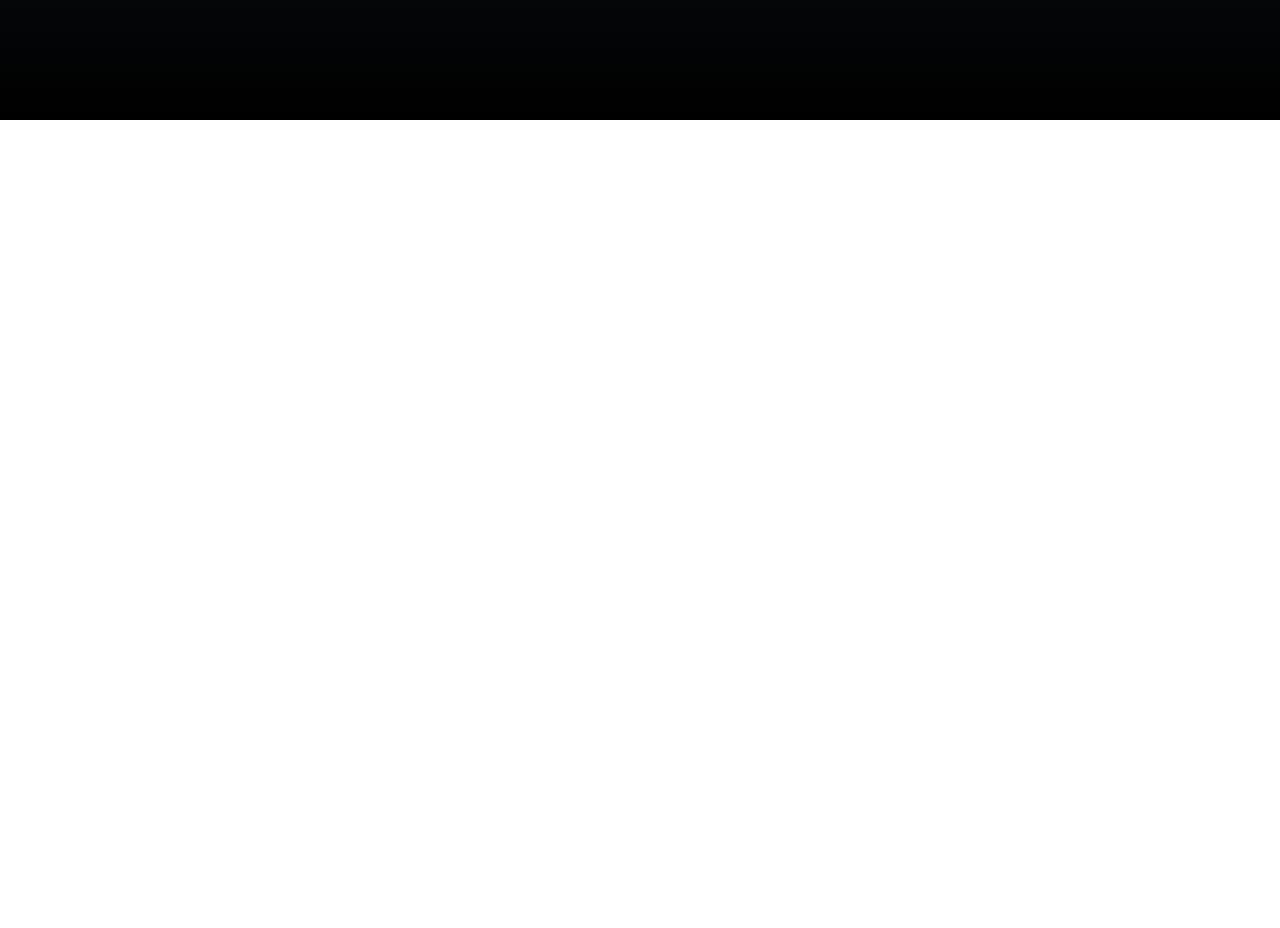
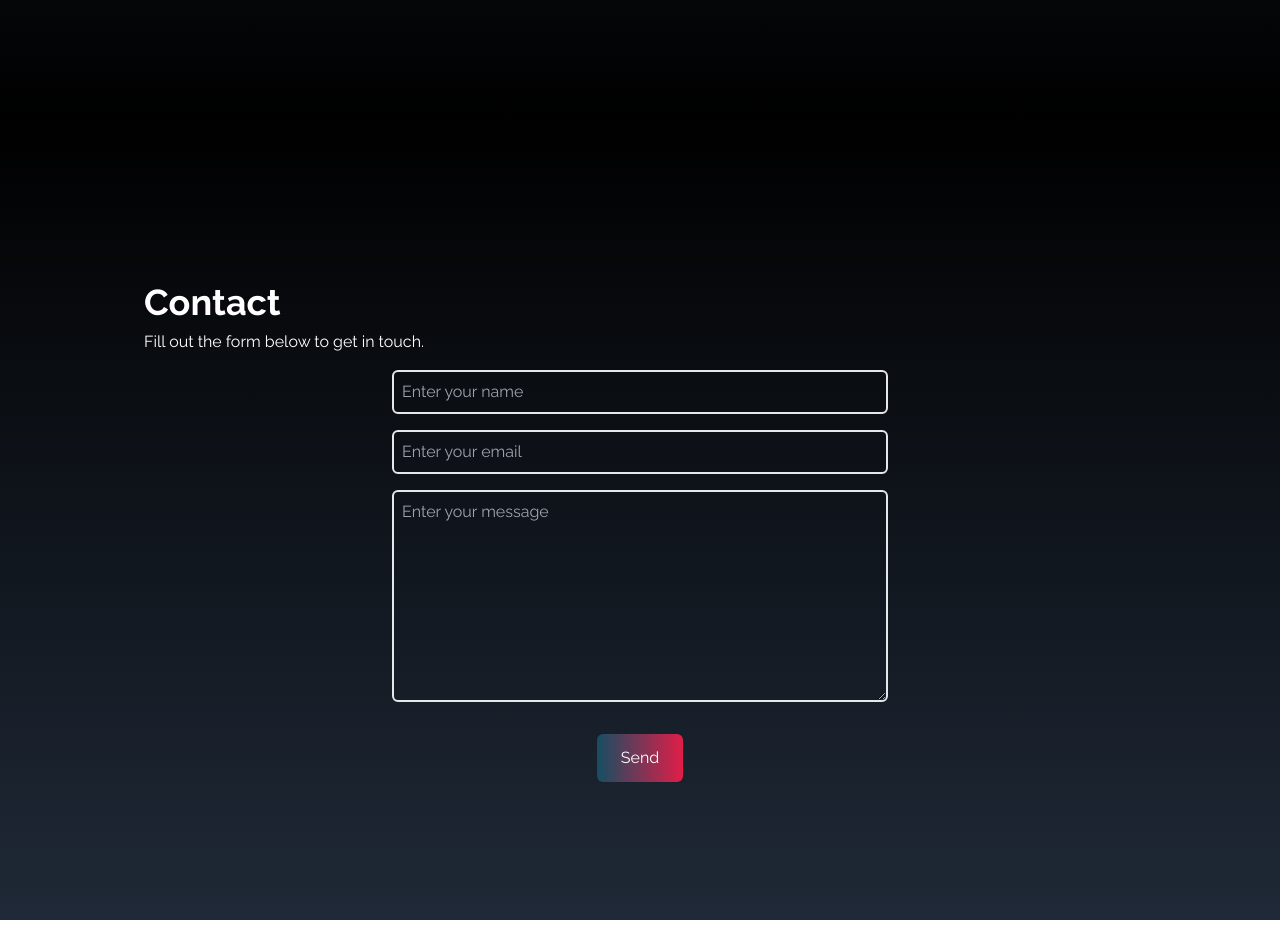
Before and after one commit to sarakhaled95/portfolio, a React (Create React App) app: page / in a window 1280 px wide. Shown: the part 3080-4008 px from the top of the page. Before the commit the page ends 3200 px from the top, so only its background shows below. Built offline with nearby package versions, Linux system fonts and the light colour scheme; a web font is replaced by a local one.

Commit message:
Contact and getform

```diff
--- a/src/App.js
+++ b/src/App.js
@@ -4,6 +4,7 @@ import Social from "./components/Social";
 import About from "./components/About";
 import Portfolio from "./components/portfolio";
 import Experience from "./components/Experience";
+import Contact from "./components/Contact";
 function App() {
   return (
       <div>
@@ -12,6 +13,7 @@ function App() {
           <About />
           <Portfolio />
           <Experience />
+          <Contact />
           <Social />
     </div>
   );
--- a/src/components/Contact.jsx
+++ b/src/components/Contact.jsx
@@ -2,8 +2,49 @@ import React from "react";
 
 const Contact = () => {
     return (
-        <div>contact</div>
+        <div
+            name="contact"
+            className="w-full h-screen bg-gradient-to-b from-black to-gray-800 p-4 text-white"
+        >
+            <div className="flex flex-col p-4 mt-6 justify-center max-w-screen-lg mx-auto h-full">
+                <div className="pb-4">
+                    <p className="text-4xl font-bold py-2">Contact</p>
+                    <p>Fill out the form below to get in touch.</p>
+                </div>
+
+                <div className=" flex justify-center items-center">
+                    <form
+                        action="https://getform.io/f/azylqrkb"
+                        method="POST"
+                        className=" flex flex-col w-full md:w-1/2"
+                    >
+                        <input
+                            type="text"
+                            name="name"
+                            placeholder="Enter your name"
+                            className="p-2 bg-transparent border-2 rounded-md text-white focus:outline-none"
+                        />
+                        <input
+                            type="text"
+                            name="email"
+                            placeholder="Enter your email"
+                            className="my-4 p-2 bg-transparent border-2 rounded-md text-white focus:outline-none"
+                        />
+                        <textarea
+                            name="message"
+                            placeholder="Enter your message"
+                            rows="8"
+                            className="p-2 bg-transparent border-2 rounded-md text-white focus:outline-none"
+                        ></textarea>
+
+                        <button className="text-white bg-gradient-to-r from-cyan-900 to-rose-600 cursor-pointer px-6 py-3 my-8 mx-auto flex items-center rounded-md hover:scale-110 duration-300">
+                            Send
+                        </button>
+                    </form>
+                </div>
+            </div>
+        </div>
     );
 };
 
-export default Contact
+export default Contact;
--- a/src/components/portfolio.jsx
+++ b/src/components/portfolio.jsx
@@ -7,7 +7,7 @@ const Portfolio = () => {
         window.open(url, '_blank');
     };
     return (
-        <div name="portfolio" className="bg-gradient-to-b from-black to-gray-800 w-full text-white md:h-screen">
+        <div name="portfolio" className="bg-gradient-to-b from-black to-gray-800 w-full text-white h-screen">
             <div className="max-w-screen-lg p-4 mx-auto flex flex-col justify-center w-full h-full">
                 <div className="pb-8">
                     <p className="text-4xl font-bold">Portfolio</p>
```
